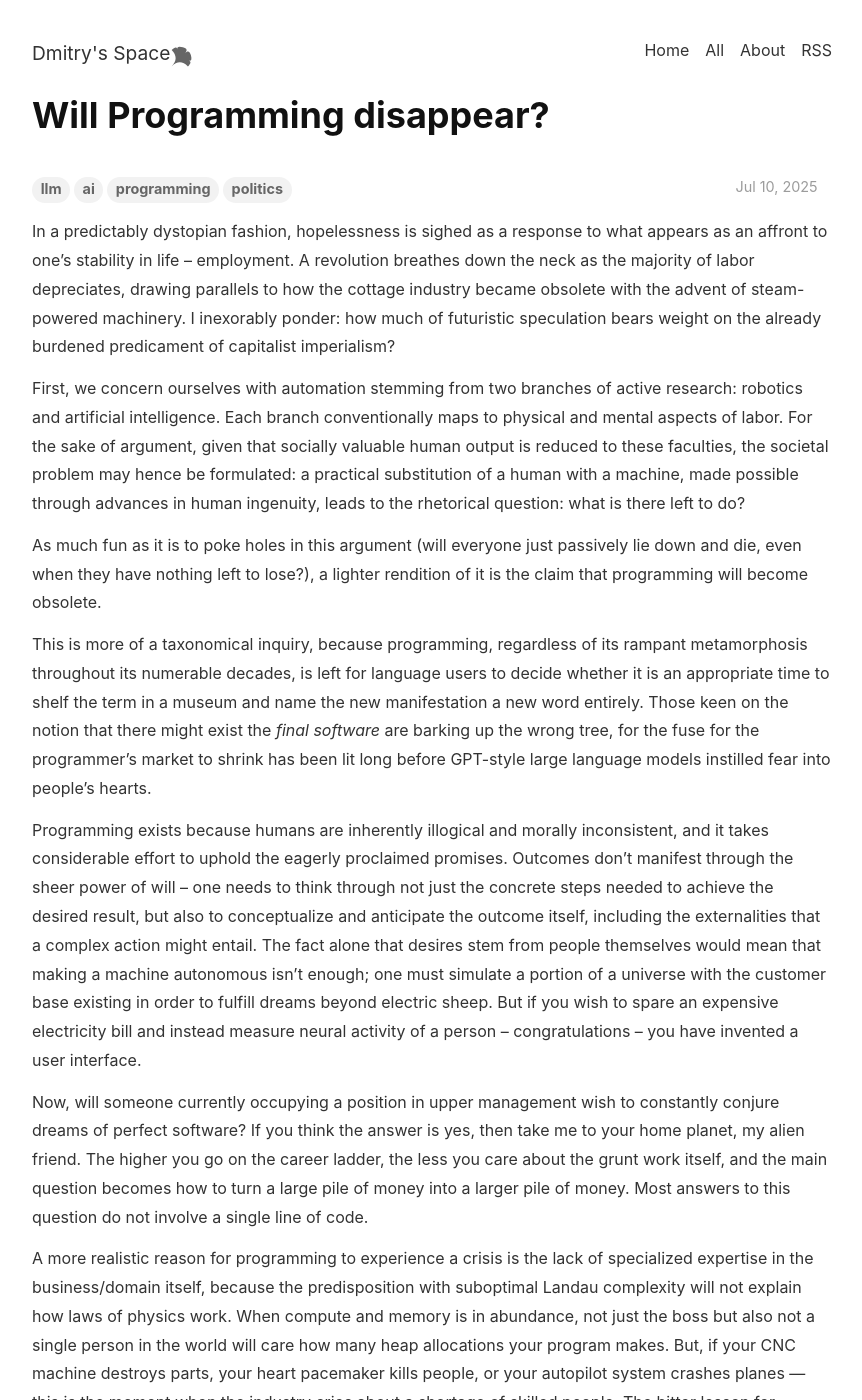
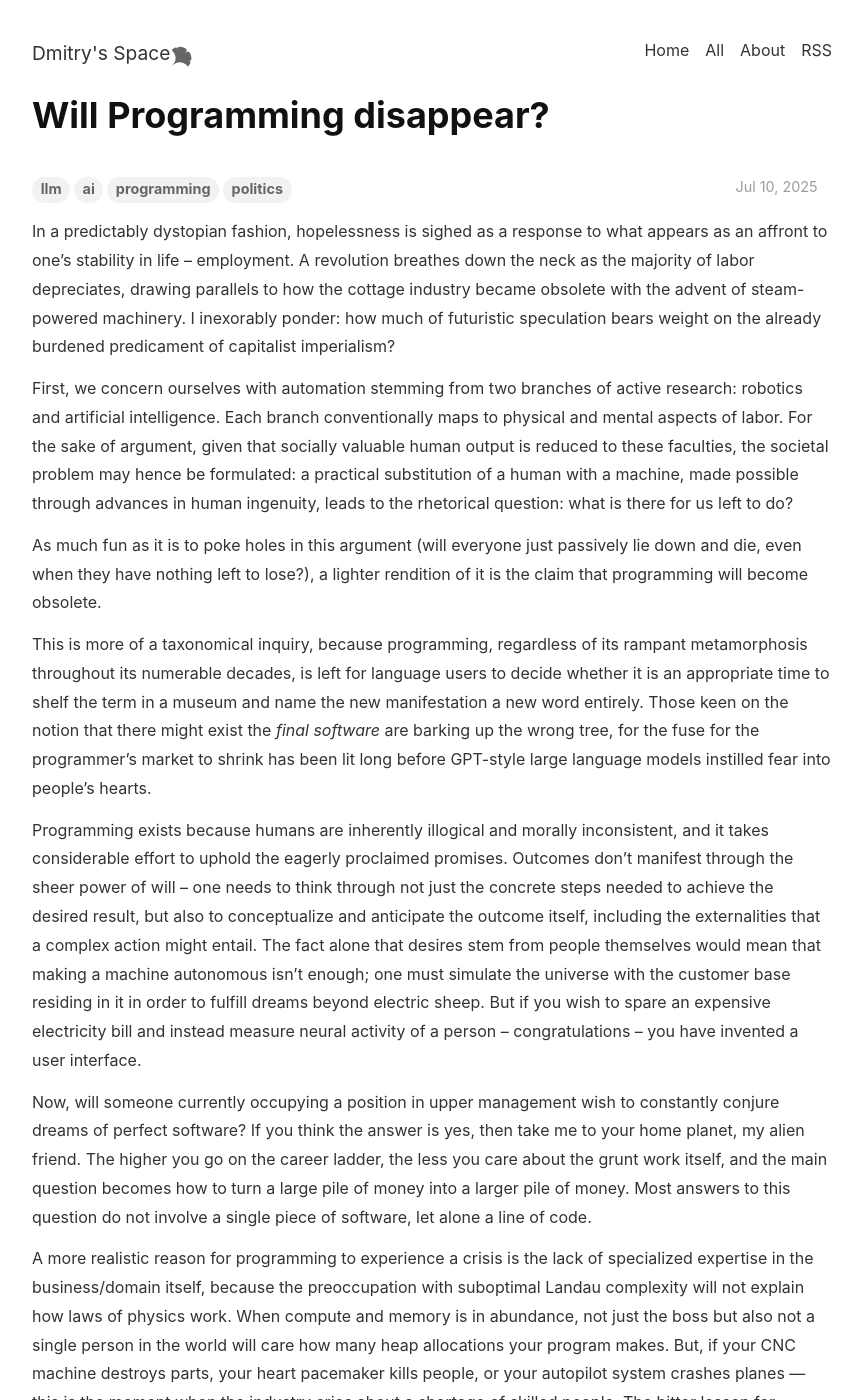
Before and after one commit to juvenigi/juvenigi.github.io, a Jekyll site: the page built from _posts/2025-7-10-ai-will-replace-programmers.md, in a window 1280 px wide and 1400 px high. Shown: the whole window, without its empty margins (208-1070 px from the left). Built offline with Jekyll 4.4.1, drawn with Linux system fonts in a browser that asks for light colours; nearby versions of some CDN libraries; some of the changed text lies outside the part shown.

Commit message:
improve wording in `Will Programming disappear?`

```diff
--- a/_posts/2025-7-10-ai-will-replace-programmers.md
+++ b/_posts/2025-7-10-ai-will-replace-programmers.md
@@ -2,7 +2,7 @@
 layout: post
 title: Will Programming disappear?
 key: 20250710
-tags: [llm, ai, programming, politics]
+tags: [ llm, ai, programming, politics ]
 ---
 
 In a predictably dystopian fashion, hopelessness is sighed as a response to what appears as an affront to one's
@@ -14,7 +14,7 @@ First, we concern ourselves with automation stemming from two branches of active
 intelligence. Each branch conventionally maps to physical and mental aspects of labor. For the sake of argument, given
 that socially valuable human output is reduced to these faculties, the societal problem may hence be formulated: a
 practical substitution of a human with a machine, made possible through advances in human ingenuity, leads to the
-rhetorical question: what is there left to do?
+rhetorical question: what is there for us left to do?
 
 As much fun as it is to poke holes in this argument (will everyone just passively lie down and die, even when they have
 nothing left to lose?), a lighter rendition of it is the claim that programming will become obsolete.
@@ -29,18 +29,19 @@ Programming exists because humans are inherently illogical and morally inconsist
 uphold the eagerly proclaimed promises. Outcomes don't manifest through the sheer power of will -- one needs to think
 through not just the concrete steps needed to achieve the desired result, but also to conceptualize and anticipate the
 outcome itself, including the externalities that a complex action might entail. The fact alone that desires stem from
-people themselves would mean that making a machine autonomous isn't enough; one must simulate a portion of a universe
-with the customer base existing in order to fulfill dreams beyond electric sheep. But if you wish to spare an expensive
-electricity bill and instead measure neural activity of a person -- congratulations -- you have invented a user
-interface.
+people themselves would mean that making a machine autonomous isn't enough; one must simulate the universe
+with the customer base residing in it in order to fulfill dreams beyond electric sheep. But if you wish to spare an
+expensive electricity bill and instead measure neural activity of a person -- congratulations -- you have invented a
+user interface.
 
 Now, will someone currently occupying a position in upper management wish to constantly conjure dreams of perfect
 software? If you think the answer is yes, then take me to your home planet, my alien friend. The higher you go on the
 career ladder, the less you care about the grunt work itself, and the main question becomes how to turn a large pile of
-money into a larger pile of money. Most answers to this question do not involve a single line of code.
+money into a larger pile of money. Most answers to this question do not involve a single piece of software, let alone a
+line of code.
 
 A more realistic reason for programming to experience a crisis is the lack of specialized expertise in the
-business/domain itself, because the predisposition with suboptimal Landau complexity will not explain how laws of
+business/domain itself, because the preoccupation with suboptimal Landau complexity will not explain how laws of
 physics work. When compute and memory is in abundance, not just the boss but also not a single person in the world will
 care how many heap allocations your program makes. But, if your CNC machine destroys parts, your heart pacemaker kills
 people, or your autopilot system crashes planes — this is the moment when the industry cries about a shortage of skilled
```
